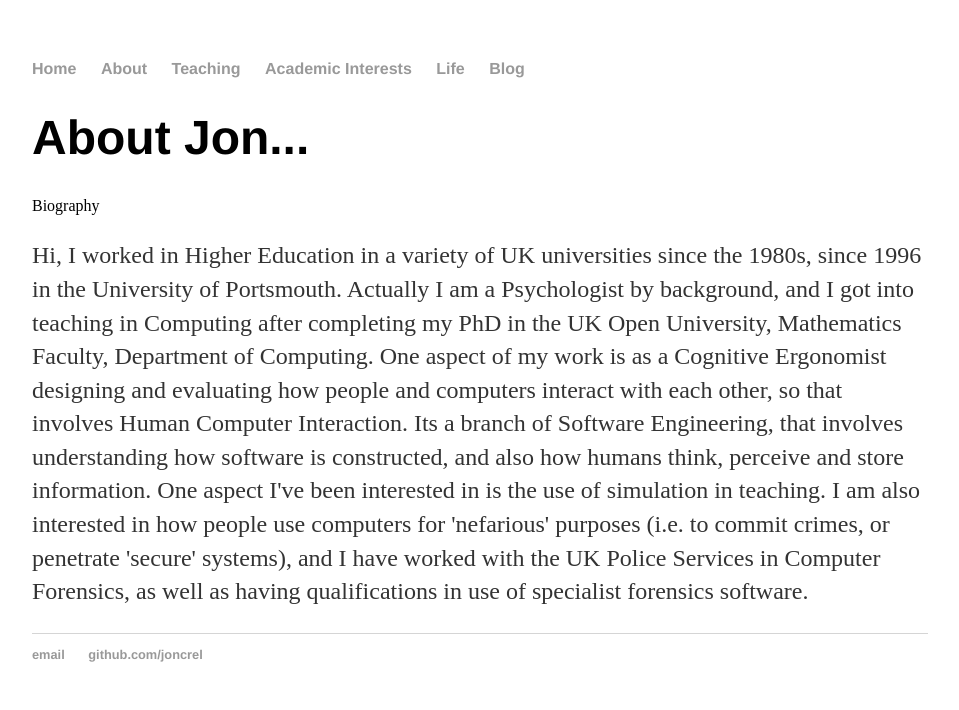
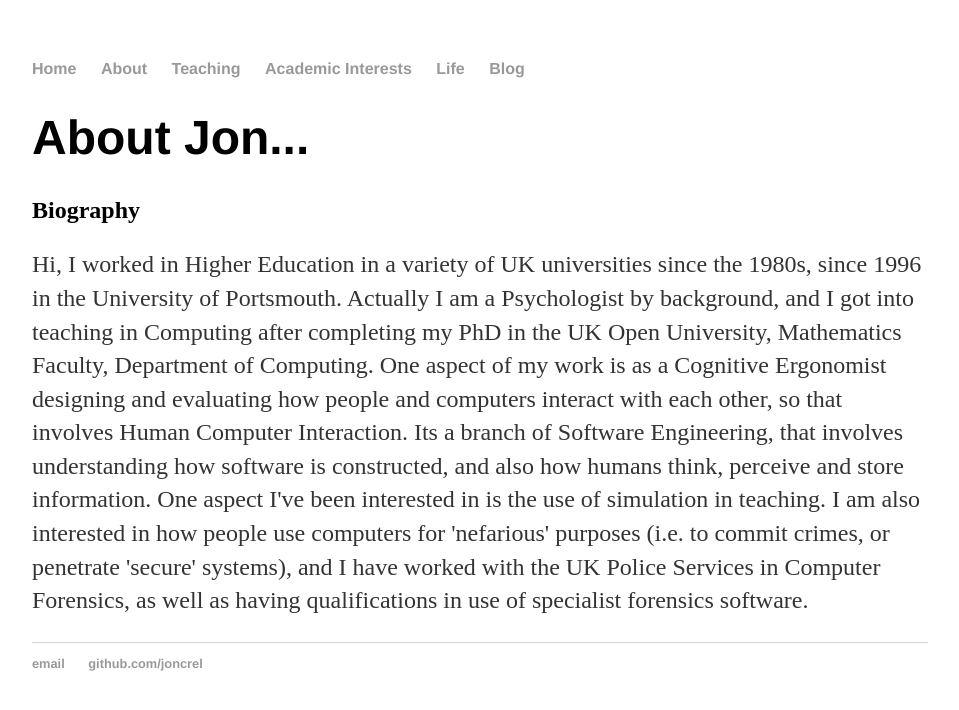
Before and after one commit to joncrel/joncrel.github.io, a Jekyll site: the page built from about/index.html, in a window 1280 px wide. Shown: the top 710 px of the page, without its empty margins (160-1119 px from the left). Built offline with Jekyll 4.4.1, drawn with Linux system fonts in a browser that asks for light colours.

```diff
--- a/about/index.html
+++ b/about/index.html
@@ -4,6 +4,6 @@ title: About Jon...
 ---
 <div class="blurb">
 	<h1>{{ page.title }}</h1>
-	Biography
+	<h2>Biography</h2>
 <p>Hi, I worked in Higher Education in a variety of UK universities since the 1980s, since 1996 in the University of Portsmouth. Actually I am a Psychologist by background, and I got into teaching in Computing after completing my PhD in the UK Open University, Mathematics Faculty, Department of Computing. One aspect of my work is as a Cognitive Ergonomist designing and evaluating how people and computers interact with each other, so that involves Human Computer Interaction. Its a branch of Software Engineering, that involves understanding how software is constructed, and also how humans think, perceive and store information. One aspect I've been interested in is the use of simulation in teaching. I am also interested in how people use computers for 'nefarious' purposes (i.e. to commit crimes, or penetrate 'secure' systems), and I have worked with the UK Police Services in Computer Forensics, as well as having qualifications in use of specialist forensics software.</p>
 </div><!-- /.blurb -->
```
